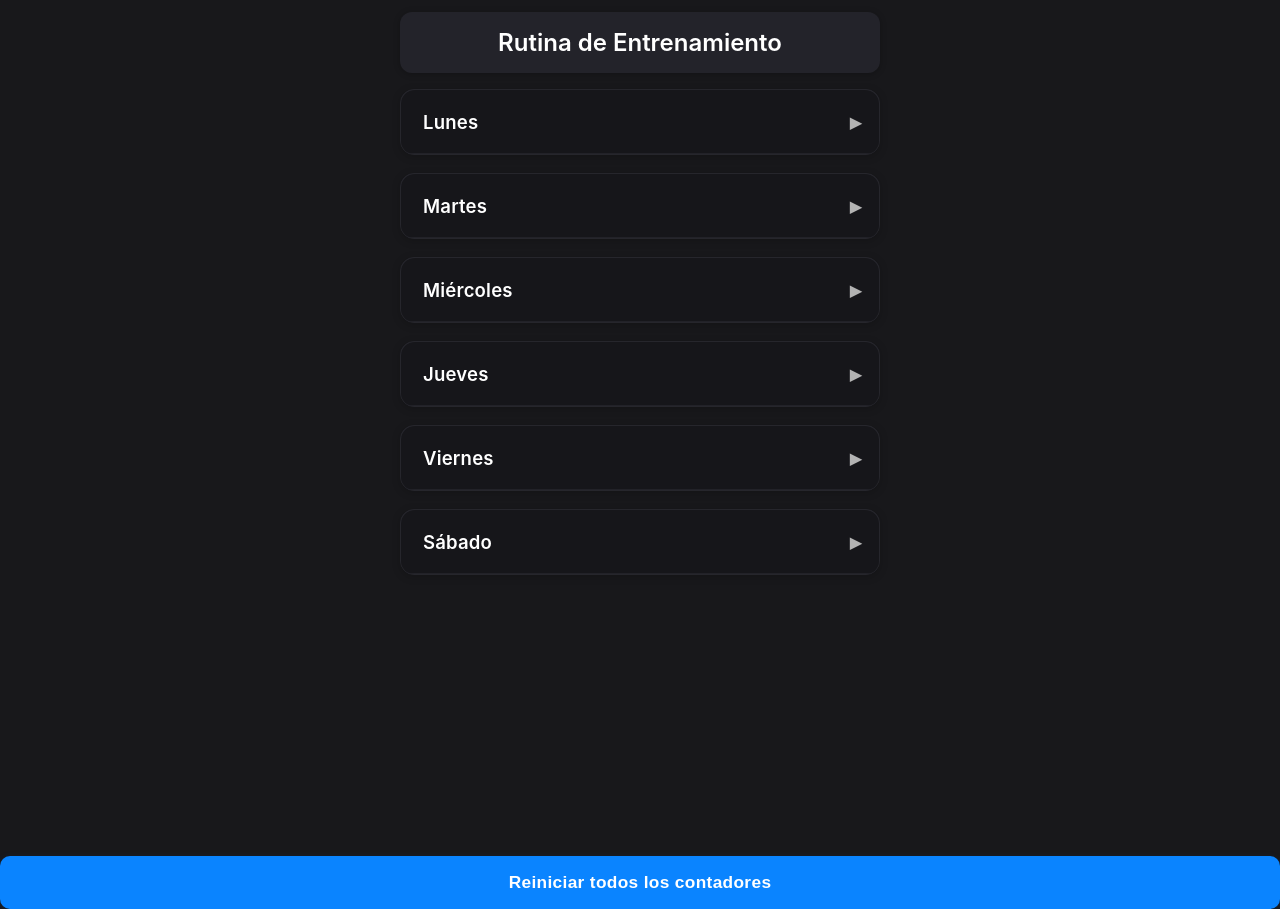
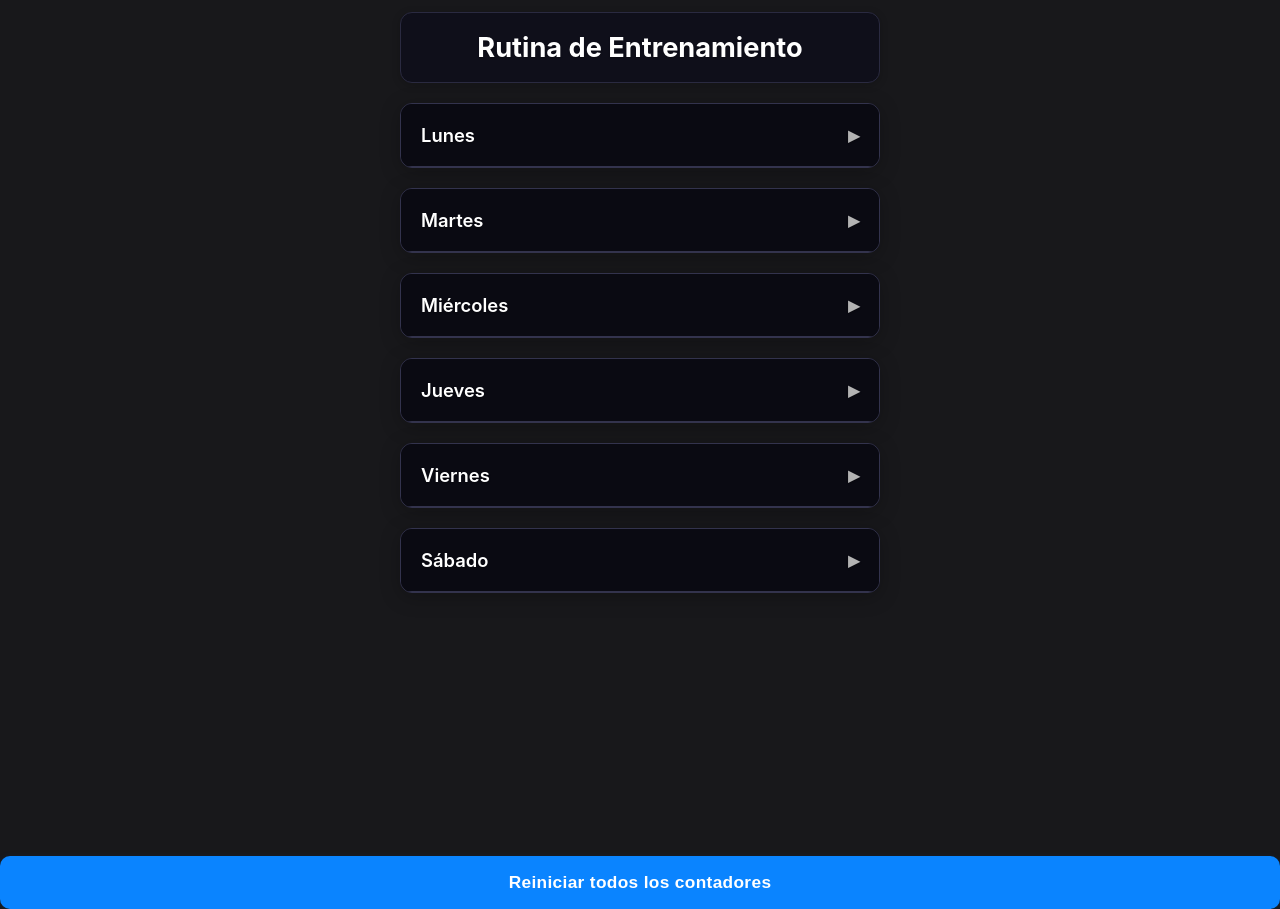
Before and after one commit to juan-altamira/app-de-entrenamiento, a plain HTML site: page index.html in a window 1280 px wide. Drawn offline with Linux system fonts and the light colour scheme.

Commit message:
Mejora de contraste en la interfaz de usuario

```diff
--- a/script.js
+++ b/script.js
@@ -39,13 +39,13 @@ document.addEventListener('DOMContentLoaded', () => {
     ] },
     { name: 'Miércoles', exercises: [
       { title: 'Remo en Maquina', series: 3 },
-      { title: 'Remo en Maquina Concentrado (2x12 + 4)', series: 3 },
+      { title: 'Remo en Maquina Concentrado', series: 3 },
       { title: 'Biceps con Mancuernas', series: 3 },
       { title: 'Remo Alto', series: 4 },
       { title: 'Jalón al Pecho', series: 3 },
       { title: 'Trapecio con Fat Grip', series: 6 },
       { title: 'Banco Scott en Polea', series: 3 },
-      { title: 'Vuelos Posteriores (3x12) + Finisher', series: 3 },
+      { title: 'Vuelos Posteriores + Finisher', series: 3 },
       { title: 'Banco Inclinado con mancuernas', series: 3 }
     ] },
     { name: 'Jueves', exercises: [
@@ -72,13 +72,13 @@ document.addEventListener('DOMContentLoaded', () => {
     ] },
     { name: 'Sábado', exercises: [
       { title: 'Remo en Maquina', series: 4 },
-      { title: 'Remo en Maquina Concentrado (2x12 + 4)', series: 3 },
+      { title: 'Remo en Maquina Concentrado', series: 3 },
       { title: 'Biceps con Mancuernas', series: 4 },
       { title: 'Remo Alto', series: 5 },
       { title: 'Jalón al Pecho', series: 3 },
       { title: 'Trapecio con Fat Grip', series: 7 },
       { title: 'Banco Scott', series: 4 },
-      { title: 'Vuelos Posteriores (4x12) + 2 Finisher', series: 4 },
+      { title: 'Vuelos Posteriores', series: 4 },
       { title: 'Biceps en Banco Inclinado', series: 4 }
     ] }
   ];
--- a/styles.css
+++ b/styles.css
@@ -29,42 +29,54 @@ body {
 }
 
 .container > h1 {
-  font-size: 1.5rem;
-  color: var(--text-color);
+  font-size: 1.7rem;
+  color: #ffffff;
   text-align: center;
-  margin: 0 0 16px 0;
-  padding: 16px 0;
-  font-weight: 600;
-  background-color: var(--card-bg);
+  margin: 0 0 20px 0;
+  padding: 18px;
+  font-weight: 700;
+  background: #0f0f1a;
   border-radius: 12px;
-  box-shadow: 0 1px 6px rgba(0,0,0,0.25);
+  box-shadow: 0 2px 8px rgba(0, 0, 0, 0.2);
+  border: 1px solid #2a2a40;
+  text-shadow: 0 1px 2px rgba(0, 0, 0, 0.3);
 }
 
 /* Día card */
 .day-card {
-  background-color: var(--card-bg);
-  border-radius: 14px;
-  margin-bottom: 18px;
-  box-shadow: 0 2px 8px rgba(0,0,0,0.18);
+  background: #141420;
+  border: 1px solid #33334d;
+  border-radius: 12px;
+  margin-bottom: 20px;
   overflow: hidden;
-  border: 1px solid #26262c;
+  box-shadow: 0 4px 20px rgba(0, 0, 0, 0.25);
+  transition: all 0.25s ease;
+}
+
+.day-card:hover {
+  transform: translateY(-2px);
+  box-shadow: 0 6px 24px rgba(0, 0, 0, 0.3);
 }
 
 /* Encabezado de día */
 .day-header {
-  padding: 18px 18px 18px 22px;
-  background-color: var(--day-header-bg);
-  color: var(--text-color);
-  font-size: 1.16rem;
+  background: #0a0a12;
+  color: #ffffff;
+  padding: 18px 20px;
+  cursor: pointer;
   display: flex;
   justify-content: space-between;
   align-items: center;
-  cursor: pointer;
+  font-weight: 600;
+  font-size: 1.15rem;
   user-select: none;
-  font-weight: 600;
-  border-bottom: 1px solid #222228;
-  border-radius: 14px 14px 0 0;
-  letter-spacing: 0.01em;
+  transition: all 0.2s ease;
+  border-bottom: 1px solid #33334d;
+  text-shadow: 0 1px 2px rgba(0, 0, 0, 0.3);
+}
+
+.day-header:hover {
+  background: #0f0f1a;
 }
 
 .day-header span {
@@ -94,14 +106,18 @@ body {
 
 /* Exercise card */
 .exercise-card {
-  background-color: var(--card-bg);
-  padding: 18px 18px 14px 18px;
-  border-bottom: 1px solid #222228;
+  background-color: #1a1a26;
+  padding: 16px 18px;
+  border-bottom: 1px solid #252538;
   display: flex;
   flex-direction: column;
-  gap: 12px;
+  gap: 10px;
   position: relative;
-  border-radius: 0;
+  transition: all 0.2s ease;
+}
+
+.exercise-card:hover {
+  background-color: #1f1f2e;
 }
 
 .day-content .exercise-card:last-child {
```
